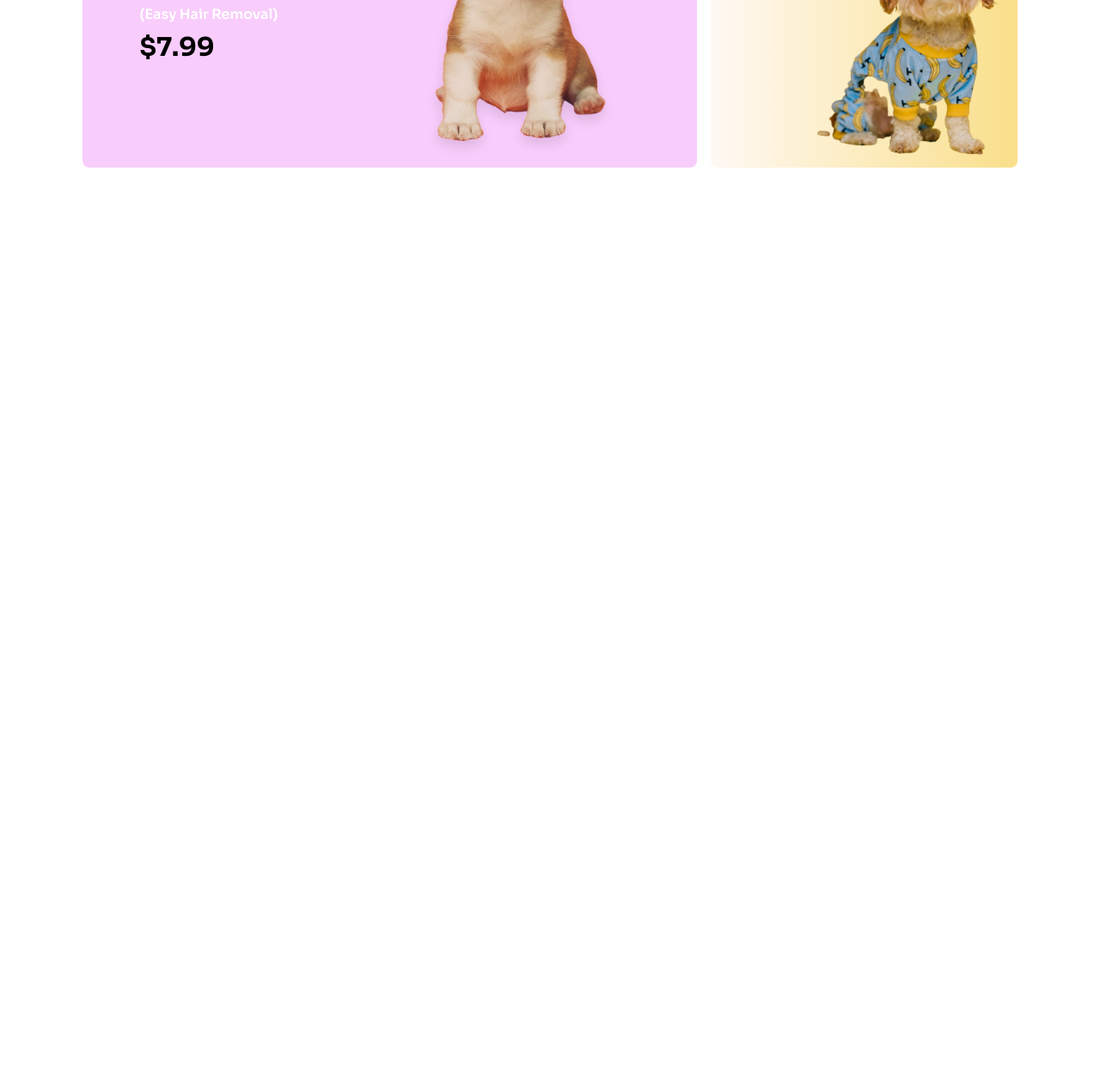
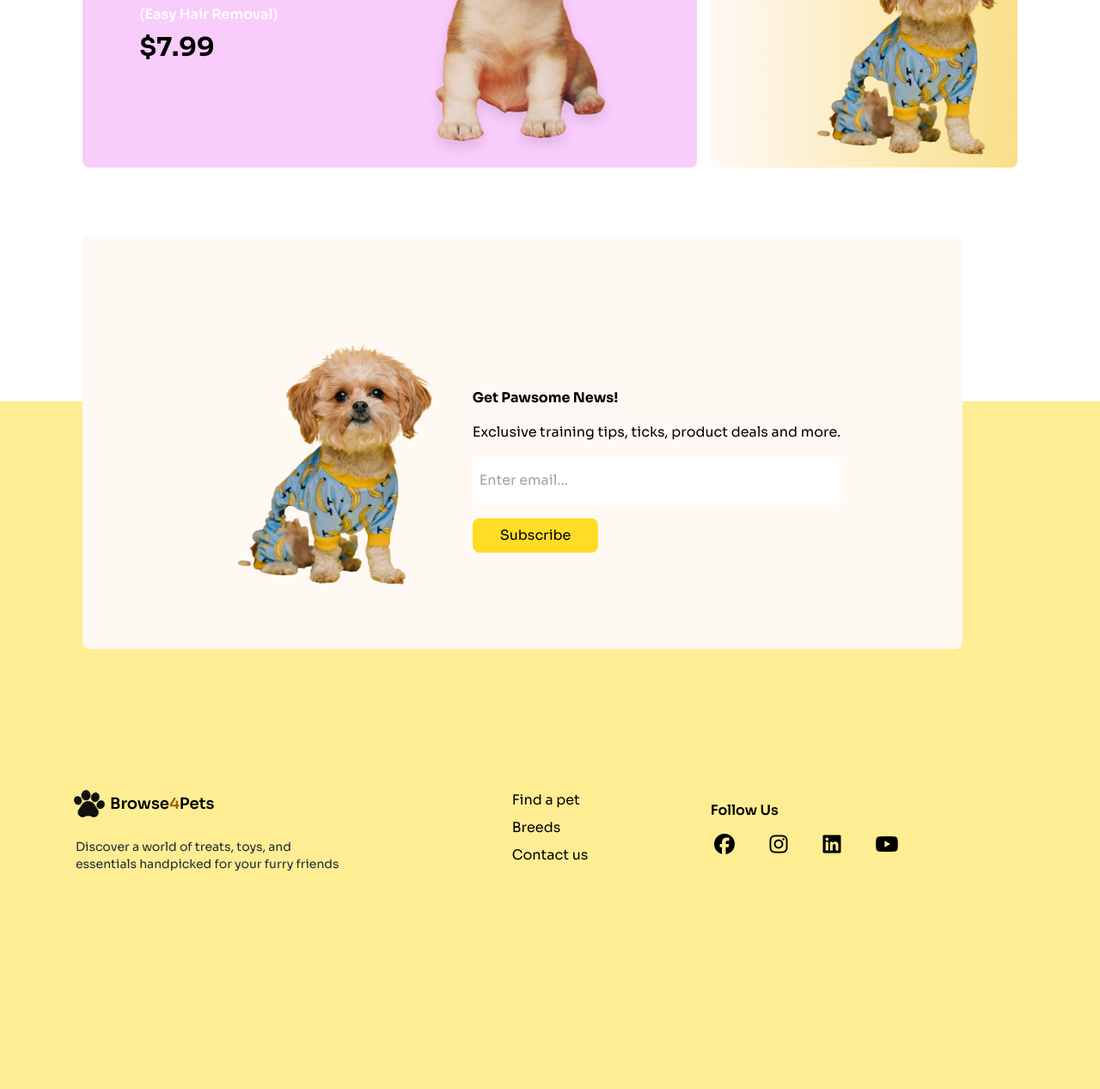
Before and after one commit to rabiul3000/pet-store, a plain HTML site: page index.html in a window 1280 px wide. Shown: the part 2214-3481 px from the top of the page at 86% size. Before the commit the page ends 2489 px from the top, so only its background shows below. Drawn offline with nearby package versions, Linux system fonts and the light colour scheme; a web font is replaced by a local one.

Commit message:
footer section added

```diff
--- a/index.html
+++ b/index.html
@@ -455,10 +455,14 @@
 			<!-- trending section end -->
 
 			<!-- low price section start  -->
-			<h1 class="title lg:pl-24 lg:pt-20 font-bold text-xl lg:-mb-12 mt-8 mb-4 pl-4">
+			<h1
+				class="title lg:pl-24 lg:pt-20 font-bold text-xl lg:-mb-12 mt-8 mb-4 pl-4"
+			>
 				Everyday low Price
 			</h1>
-			<section class="container lg:px-24 px-4 lg:py-20 w-full lg:flex gap-4">
+			<section
+				class="container lg:px-24 px-4 lg:py-20 w-full lg:flex gap-4 lg: pb-0 pb-48"
+			>
 				<div
 					class="left-banner lg:w-2/3 w-full bg-gradient-to-t lg:from-[#F8CCFB] lg:to-[#F8CCFB] from-[#F7CCFB] to-[#AFD2FD] rounded-lg lg:h-96 h-72 flex lg:flex-row flex-col lg:justify-center items-center gap-8"
 				>
@@ -482,12 +486,99 @@
 						<p class="text-yellow-300 text-3xl font-bold">$7.99</p>
 					</div>
 
-					<div class="flex items-end absolute scale-75 lg:-right-10 lg:top-10 -top-4 -right-14">
-						<img class="lg:scale-100 scale-75" src="./media/cute-pet-mid.png" alt="" />
+					<div
+						class="flex items-end absolute scale-75 lg:-right-10 lg:top-10 -top-4 -right-14"
+					>
+						<img
+							class="lg:scale-100 scale-75"
+							src="./media/cute-pet-mid.png"
+							alt=""
+						/>
 					</div>
 				</div>
 			</section>
 			<!-- low price section end-->
+
+			<!-- footer section start -->
+			<footer
+				class="h-screen bg-[#FFED93] lg:mt-48 mt-64 flex flex-col justify-center relative"
+			>
+				<div
+					class="p-4 pt-20
+					 lg:ml-24 ml-8 bg-[#FFF9F4]
+					 lg:h-[60vh] h-[90vh] w-[80vw] rounded-lg flex justify-center items-center
+					 lg:-top-48 -top-80 absolute"
+				>
+					<div
+						class="flex justify-center items-center lg:flex-row flex-col p-4"
+					>
+						<div class="lg:scale-75 scale-75">
+							<img src="./media/cute-pet-mid.png" alt="" />
+						</div>
+
+						<div
+							class="flex flex-col gap-4 text-center lg:text-left lg:pb-0 pb-24"
+						>
+							<h1 class="font-bold">Get Pawsome News!</h1>
+							<p class="lg:text-base text-sm">
+								Exclusive training tips, ticks, product deals and more.
+							</p>
+							<input
+								type="text"
+								class="lg:py-4 py-2 lg:px-2"
+								placeholder="Enter email..."
+							/>
+							<div class="flex lg:justify-start justify-center">
+								<button
+									class="lg:scale-100 scale-75 w-fit px-8 py-2 rounded-lg bg-[#ffdc26] lg:mb-0 ffdc26] mb-2"
+								>
+									Subscribe
+								</button>
+							</div>
+						</div>
+					</div>
+				</div>
+
+				<div
+					class="h-full grid lg:grid-cols-3 grid-cols-1 lg:p-12 items-center justify-center lg:mx-8 mx-2 lg:mt-48"
+				>
+					<div class="left lg:pt-0 pt-48">
+						<div class="flex items-center font-semibold text-lg">
+							<img class="scale-75" src="./media/logo-footer.png" alt="" />
+							Browse<span class="text-yellow-700">4</span>Pets
+						</div>
+						<p class="lg:pt-4 lg:pl-2 text-gray-800 text-sm">
+							Discover a world of treats, toys, and <br />
+							essentials handpicked for your furry friends
+						</p>
+					</div>
+					<div class="center flex flex-col lg:items-center lg:pt-0 pt-4">
+						<div class="flex flex-col gap-2">
+							<a href="#">Find a pet</a>
+							<a href="#">Breeds</a>
+							<a href="#">Contact us</a>
+						</div>
+					</div>
+					<div class="right py-8">
+						<p class="font-semibold text-xs lg:text-base">Follow Us</p>
+						<div class="social-icons flex gap-12 pt-4 pl-2">
+							<a href="#">
+								<i class="fa-brands fa-facebook scale-150"></i>
+							</a>
+							<a href="#">
+								<i class="fa-brands fa-instagram scale-150"></i>
+							</a>
+							<a href="#">
+								<i class="fa-brands fa-linkedin scale-150"></i>
+							</a>
+							<a href="#">
+								<i class="fa-brands fa-youtube scale-150"></i>
+							</a>
+						</div>
+					</div>
+				</div>
+			</footer>
+			<!-- footer section end  -->
 		</main>
 	</body>
 </html>
```
Also changed, not shown: 1 other file.
